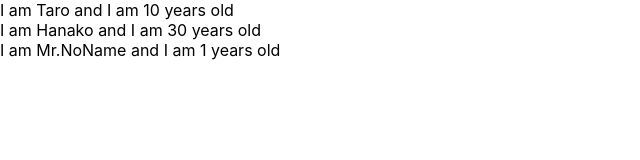
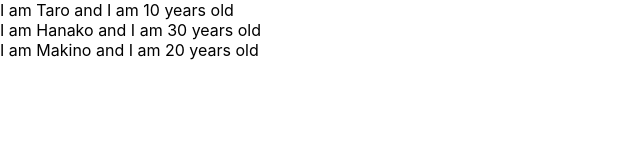
Before and after one commit to TakaMakino/practice-react, a React (Create React App) app: page / in a window 1280 px wide. Shown: the top 160 px of the page, without its empty margins (0-640 px from the left). Built offline with nearby package versions, Linux system fonts and the light colour scheme.

Commit message:
add proptypes

```diff
--- a/src/App.js
+++ b/src/App.js
@@ -1,10 +1,11 @@
 import React from "react";
+import PropTypes from 'prop-types'
 
 const App = ()=>{
   const profiles = [
-    {name:"Taro", age:"10"},
-    {name:"Hanako", age:"30"},
-    {}
+    {name:"Taro", age:10},
+    {name:"Hanako", age:30},
+    {name:"Makino",age:20}
   ]
   return(
     <React.Fragment>
@@ -24,9 +25,9 @@ let User = (props) =>{
     </React.Fragment>
   )
 }
-User.defaultProps ={
-  age:1,
-  name:"Mr.NoName"
+User.propTypes = {
+  name: PropTypes.string,
+  age :PropTypes.number
 }
 
 export default App;
```
